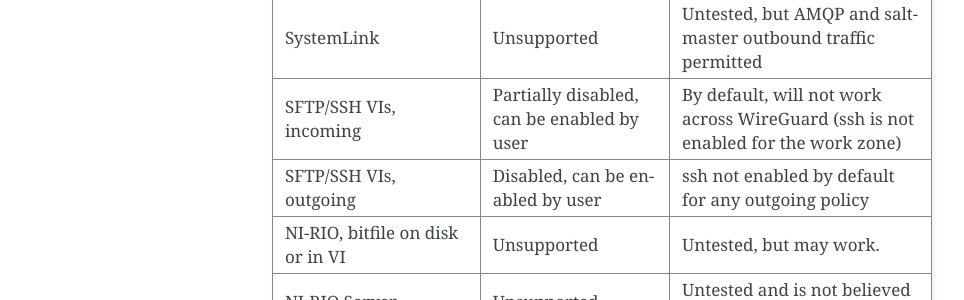
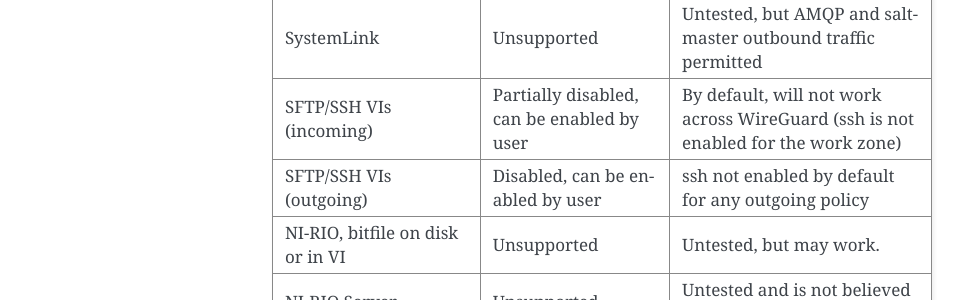
Before and after one commit to ni/nilrt-snac-guide, a Sphinx documentation site: the page built from source/appendix_4.rst, in a window 1280 px wide. Shown: the part 536-836 px from the top of the page, without its empty margins (148-1112 px from the left). Built offline with Sphinx 7.4.7, drawn with Linux system fonts in a browser that asks for light colours.

```diff
--- a/source/appendix_4.rst
+++ b/source/appendix_4.rst
@@ -38,13 +38,13 @@ configuration and a working WireGuard connection.
 |                      |                   | salt-master outbound      |
 |                      |                   | traffic permitted         |
 +----------------------+-------------------+---------------------------+
-| SFTP/SSH VIs,        | Partially         | By default, will not work |
-| incoming             | disabled, can be  | across WireGuard (ssh is  |
+| SFTP/SSH VIs         | Partially         | By default, will not work |
+| (incoming)           | disabled, can be  | across WireGuard (ssh is  |
 |                      | enabled by user   | not enabled for the work  |
 |                      |                   | zone)                     |
 +----------------------+-------------------+---------------------------+
-| SFTP/SSH VIs,        | Disabled, can be  | ssh not enabled by        |
-| outgoing             | enabled by user   | default for any outgoing  |
+| SFTP/SSH VIs         | Disabled, can be  | ssh not enabled by        |
+| (outgoing)           | enabled by user   | default for any outgoing  |
 |                      |                   | policy                    |
 +----------------------+-------------------+---------------------------+
 | NI-RIO, bitfile on   | Unsupported       | Untested, but may work.   |
```
